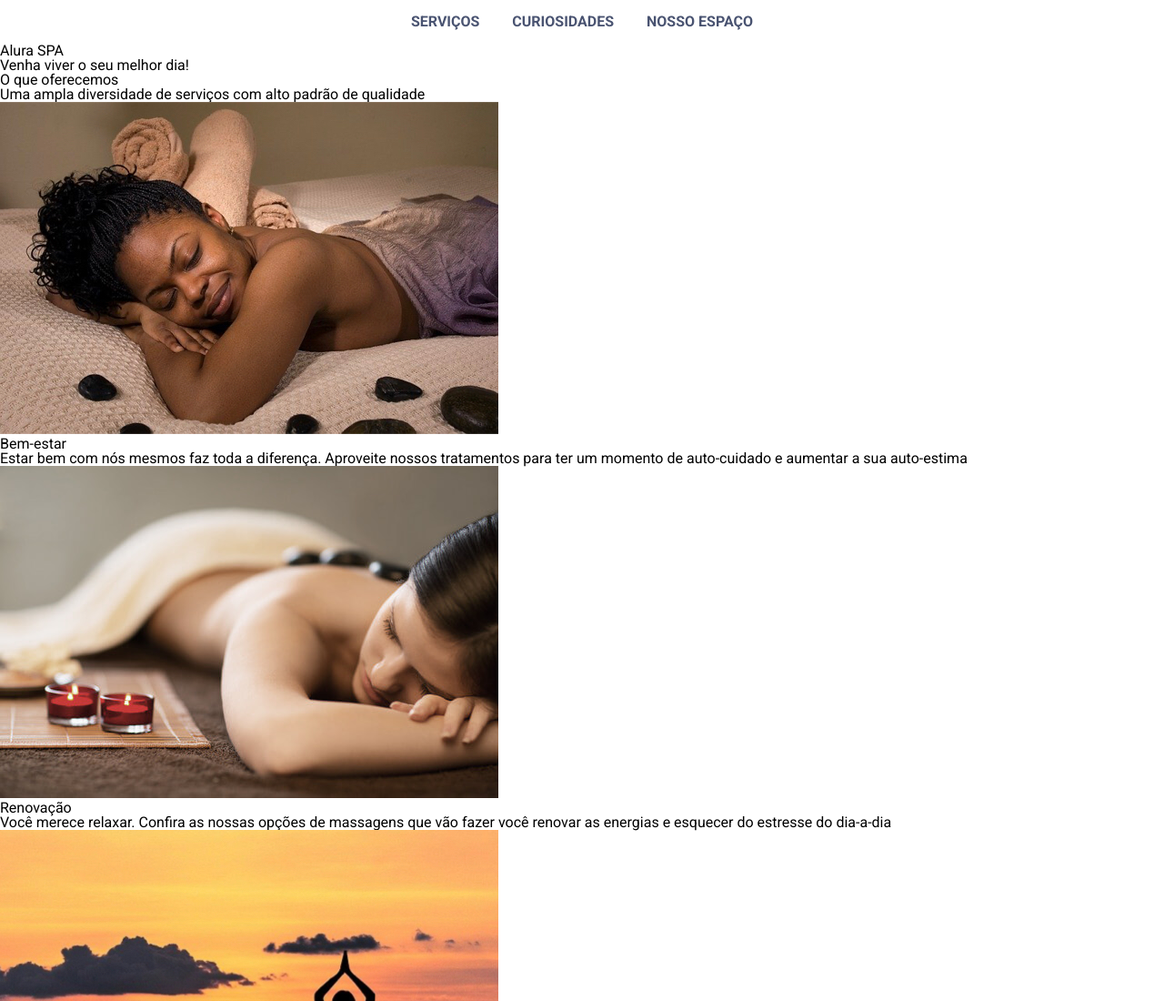
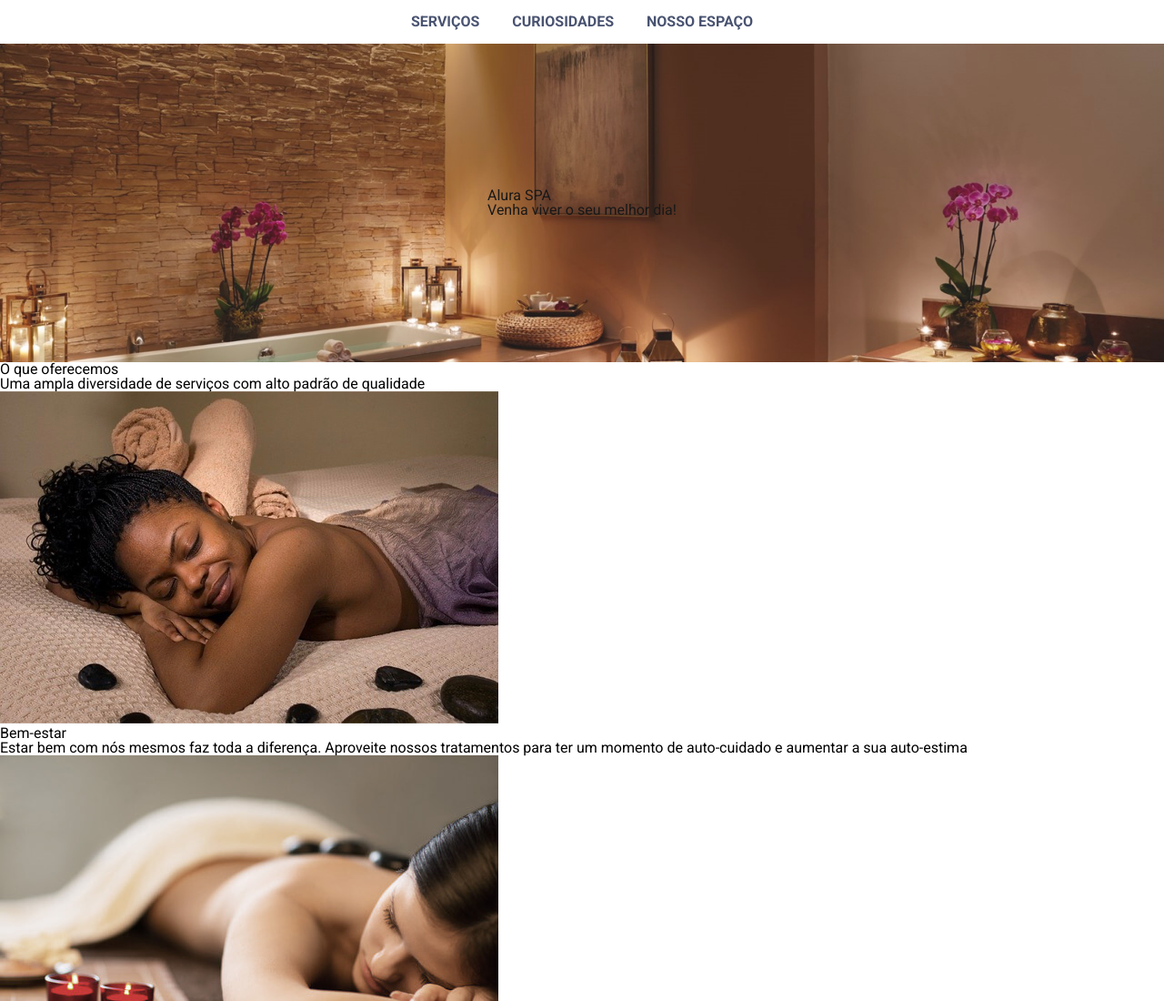
Before and after one commit to naabraz/alura-spa-projeto_inicial, a plain HTML site: page index.html in a window 1280 px wide. Shown: the top 1100 px of the page at 91% size. Drawn offline with nearby package versions, Linux system fonts and the light colour scheme.

Commit message:
chore: add banner img

```diff
--- a/index.html
+++ b/index.html
@@ -35,8 +35,8 @@
                 </li>
             </ul>
         </nav>
-        <section>
-            <div>
+        <section class="banner">
+            <div class="inner-banner">
                 <h1>Alura SPA</h1>
                 <h2>Venha viver o seu melhor dia!</h2>
             </div>
--- /dev/null
+++ b/styles/components/_banner.scss
@@ -0,0 +1,9 @@
+.banner {
+  background: url(../imagens/banner.jpeg) 27% center no-repeat;
+  min-height: 350px;
+  background-size: cover;
+  display: flex;
+  justify-content: center;
+  align-items: center;
+  opacity: 0.9;
+}
--- a/styles/style.scss
+++ b/styles/style.scss
@@ -1,2 +1,3 @@
 @import './abstract/base';
 @import './components/navbar';
+@import './components/banner';
```
Also changed, not shown: styles/style.css, 1 other file.
